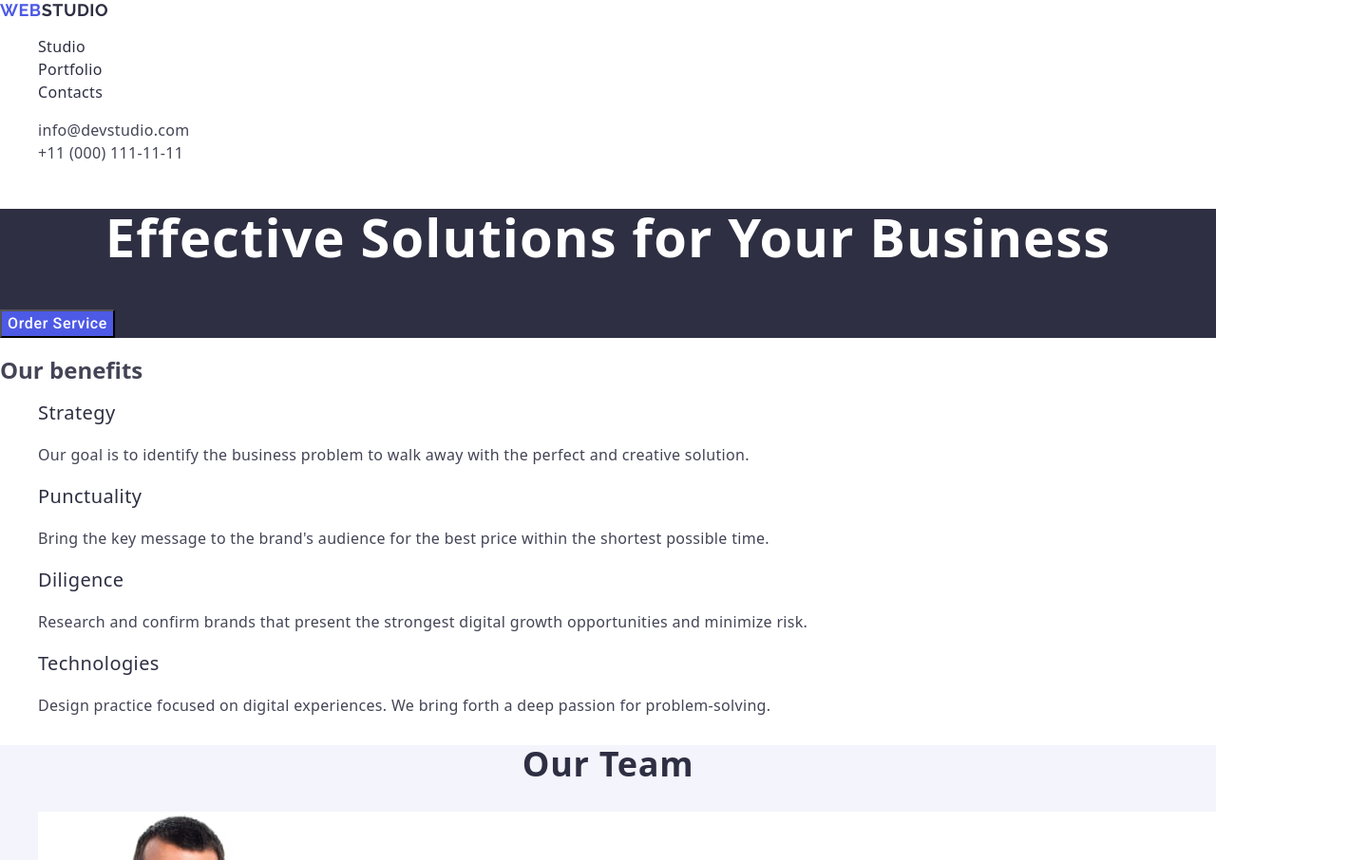
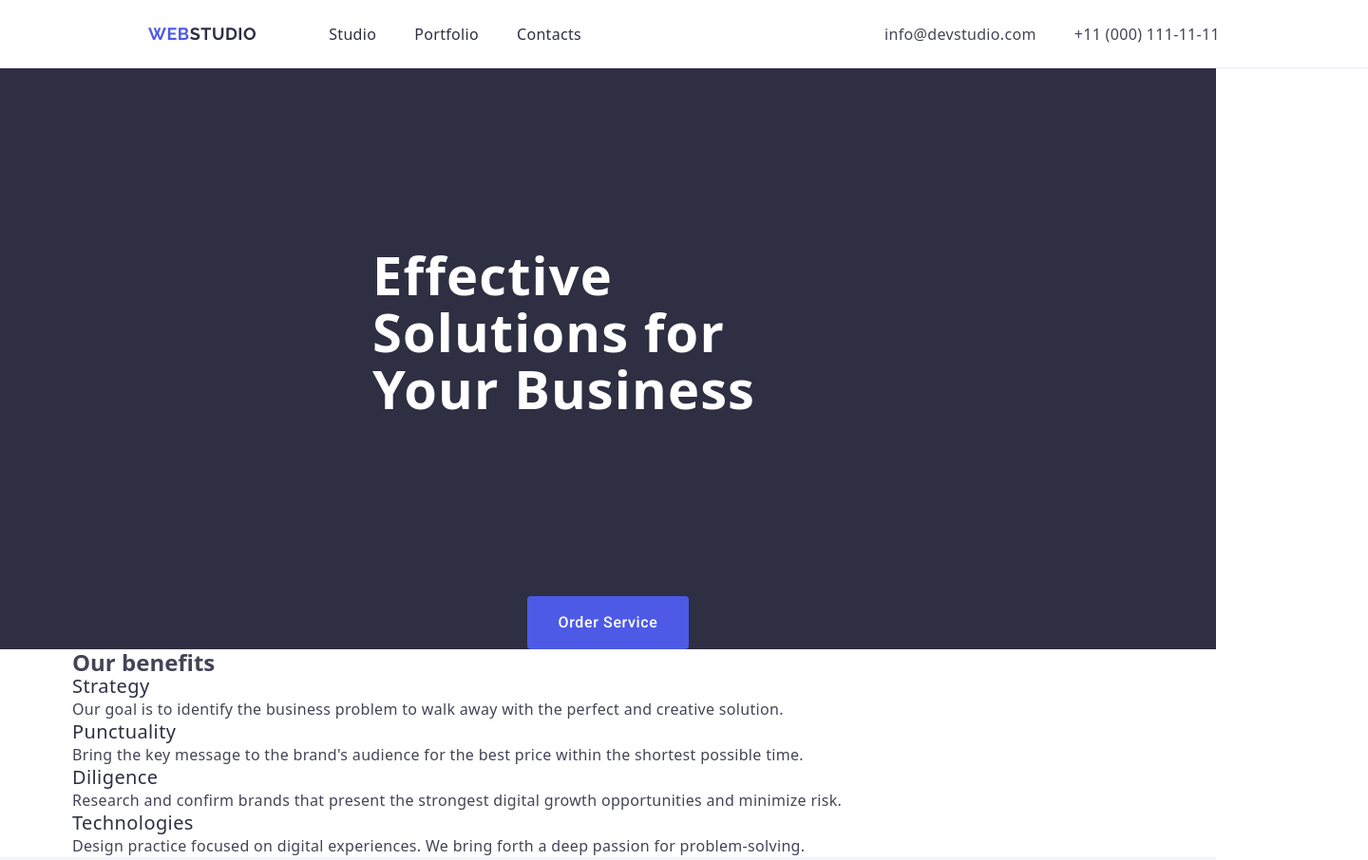
Before and after one commit to NataliiaFedoryka/goit-markup-hw-03, a plain HTML site: page index.html in a window 1280 px wide. Shown: the top 906 px of the page at 95% size, 1440 px wide, since content can reach past the window. Drawn offline with nearby package versions, Linux system fonts and the light colour scheme.

Commit message:
Section1
section1

```diff
--- a/css/styles.css
+++ b/css/styles.css
@@ -3,12 +3,18 @@ body {
       color: #434455;
       background-color: #fff;
   }
-
+  h1, h2, h3, h4, h5, h6, p {
+    margin-top: 0;
+    margin-bottom: 0;
+  }
   a {
     text-decoration: none;
   }
   ul, ol {
     list-style: none;
+    margin-top: 0;
+    margin-bottom: 0;
+    padding-left: 0;
   }
   .logo {
     font-family: 'Raleway', sans-serif;
@@ -18,6 +24,7 @@ body {
     line-height: 1.17;
     letter-spacing: 0.03em;
     text-transform: uppercase;
+    margin-right: 76px;
   }
   .logo-part {
     color: #2E2F42;
@@ -28,6 +35,8 @@ body {
     font-size: 16px;
     line-height: 1.5;
     letter-spacing: 0.02em;
+    padding: 24px 0 ;
+    display: block;
   }
   .nav-link:hover,
   .nav-link:focus {
@@ -35,6 +44,7 @@ body {
   }
   .address {
     font-style: normal;
+    margin-left: auto;
   }
   .address-link {
     color: #434455;
@@ -51,26 +61,38 @@ body {
   .hero-image {
     background-color: #2E2F42;
   }
+
+  .container-hero {
+    display: flex;
+    flex-direction: column;
+    align-items: center;
+
+  }
   .hero-image-name {
     color: #fff;
     font-weight: 700;
     font-size: 56px;
     line-height: 1.07;
     letter-spacing: 0.02em;
-    text-align: center;
+     max-width: 496px;
+     padding: 188px 0;
   }
-  .btn {
-    cursor: pointer;
-  }
-
     .btn {
-      font-family: 'Roboto', sans-serif;
+    font-family: 'Roboto', sans-serif;
     background-color: #4D5AE5;
     font-weight: 500;
     font-size: 16px;
     line-height: 1.5;
     letter-spacing: 0.04em;
     color: #fff;
+    cursor: pointer;
+    min-width: 169px;
+    height: 56px;
+    margin: 0 auto;
+    padding: 16px 32px;
+    border-radius: 4px;
+    border: none;
+    display: block;
     }
 
   .btn:hover {
@@ -178,3 +200,35 @@ color:#434455  ;
     line-height: 1.5;
      letter-spacing: 0.02em;
   }
+
+  .container {
+
+    max-width: 1158px;
+    padding-left: 15px;
+    padding-right: 15px;
+    margin-left: auto;
+    margin-right: auto;
+    }
+    .header {
+      border-bottom: 1px solid #E7E9FC;
+      width: 1440px;
+      height: 72px;
+
+
+    }
+    .header-conteiner {
+      display: flex;
+      align-items: center;
+    }
+    .navigation {
+      display: flex;
+      align-items: center;
+    }
+    .nav-list{
+      display: flex;
+      gap: 40px;
+    }
+    .address-list {
+      display: flex;
+      gap: 40px;
+    }
--- a/index.html
+++ b/index.html
@@ -8,14 +8,17 @@
     <link rel="preconnect" href="https://fonts.googleapis.com">
 <link rel="preconnect" href="https://fonts.gstatic.com" crossorigin>
 <link href="https://fonts.googleapis.com/css2?family=Raleway:wght@700&family=Roboto:wght@400;500;700&display=swap" rel="stylesheet">
-    <link rel="stylesheet" href="./css/styles.css"/>
+<link rel="stylesheet" href="https://cdnjs.cloudflare.com/ajax/libs/modern-normalize/2.0.0/modern-normalize.min.css" integrity="sha512-4xo8blKMVCiXpTaLzQSLSw3KFOVPWhm/TRtuPVc4WG6kUgjH6J03IBuG7JZPkcWMxJ5huwaBpOpnwYElP/m6wg==" crossorigin="anonymous" referrerpolicy="no-referrer" />
+<link rel="stylesheet" href="./css/styles.css"/>
     <link rel="stylesheet" href="https://cdnjs.cloudflare.com/ajax/libs/modern-normalize/2.0.0/modern-normalize.min.css" integrity="sha512-4xo8blKMVCiXpTaLzQSLSw3KFOVPWhm/TRtuPVc4WG6kUgjH6J03IBuG7JZPkcWMxJ5huwaBpOpnwYElP/m6wg==" crossorigin="anonymous" referrerpolicy="no-referrer" />
 </head>
 <body>
-    <header>
-        <nav>
+
+    <header class="header">
+        <div class="container header-conteiner">
+        <nav class="navigation">
             <a class="logo" href="./index.html">Web<span class="logo-part">Studio</span></a>
-        <ul>
+        <ul class="nav-list">
             <li>
                 <a class="nav-link" href="./index.html">Studio</a>
 
@@ -29,20 +32,26 @@
         </ul>
         </nav>
         <address class="address">
-            <ul>
+            <ul class="address-list">
                 <li><a class="address-link" href="mailto:info@devstudio.com">info@devstudio.com</a>
                 </li>
                 <li><a  class="address-link" href="tel:+110001111111">+11 (000) 111-11-11</a>
                 </li>
             </ul>
         </address>
+        </div>
 </header>
+
 <main>
+
 <section class="hero-image">
+    <div class="container container-hero">
 <h1 class="hero-image-name">Effective Solutions for Your Business</h1>
 <button class="btn" type="button">Order Service</button>
+    </div>
 </section>
 <section>
+    <div class="container container-our-benefits">
 <h2>Our benefits</h2>
 <ul>
 <li>
@@ -70,8 +79,12 @@
     </p>
 </li>
 </ul>
+</div>
 </section>
+
+
 <section class="sect-our-team">
+    <div class="container">
 <h2 class="sect-our-team-name">Our Team</h2>
 <ul>
     <li class="our-team-list">
@@ -98,8 +111,12 @@
 
     </li>
 </ul>
+</div>
 </section>
+
+
 <section class="sect-our-portfolio">
+    <div class="container">
     <h2 class="sect-our-portfolio-title">Our Portfolio</h2>
     <ul>
         <li>
@@ -136,12 +153,18 @@
             <p class="out-portfolio-text">Marketing</p>
         </li>
     </ul>
+</div>
     </section>
+
 </main>
+
 <footer class="ground">
+    <div class="container">
     <a href="./index.html" class="logo">Web<span class="logo-part">Studio</span></a>
     <p class="ground-text">Increase the flow of customers and sales for your business with digital marketing & growth solutions.
     </p>
+</div>
 </footer>
+
 </body>
 </html>
```
